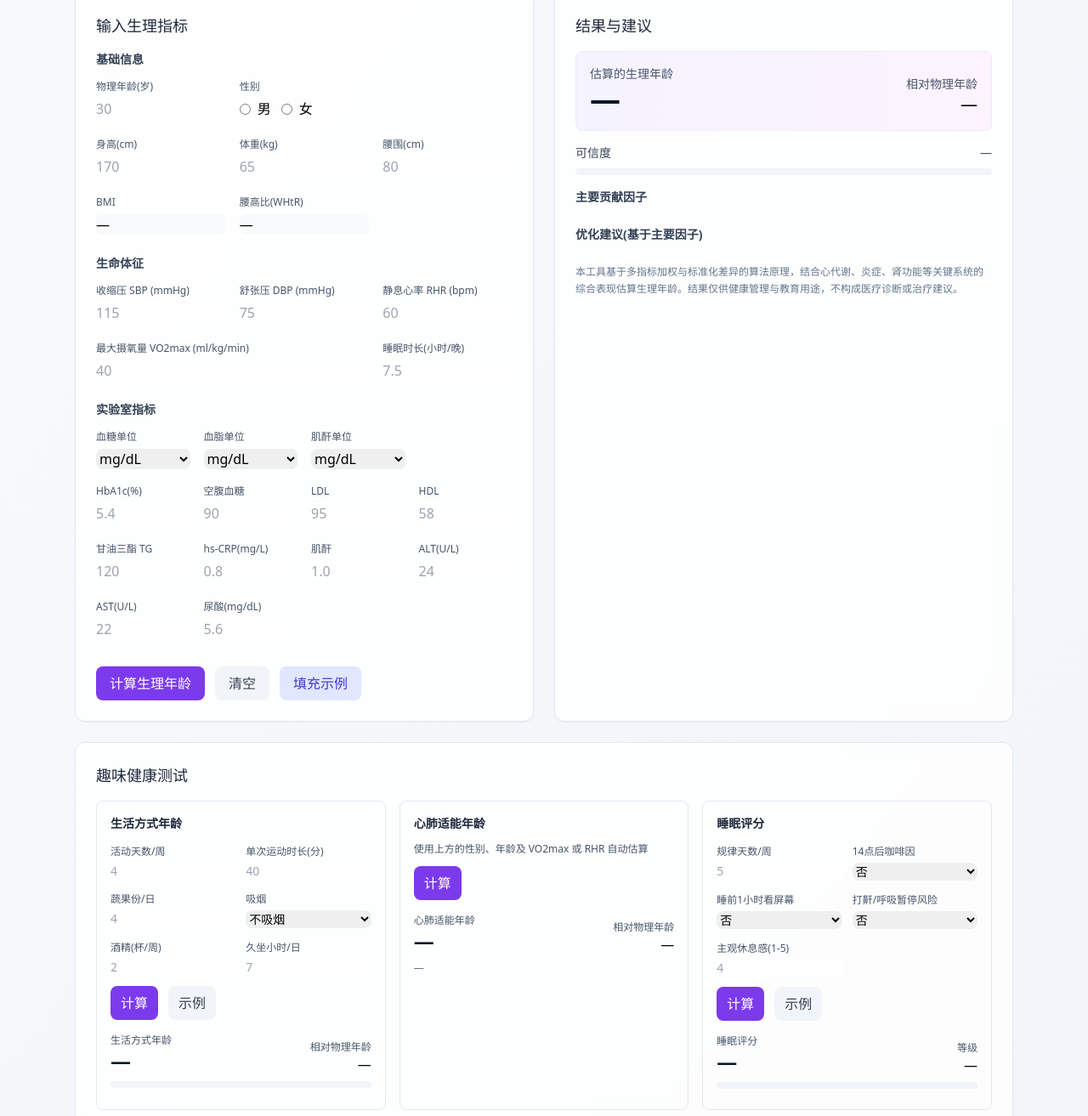
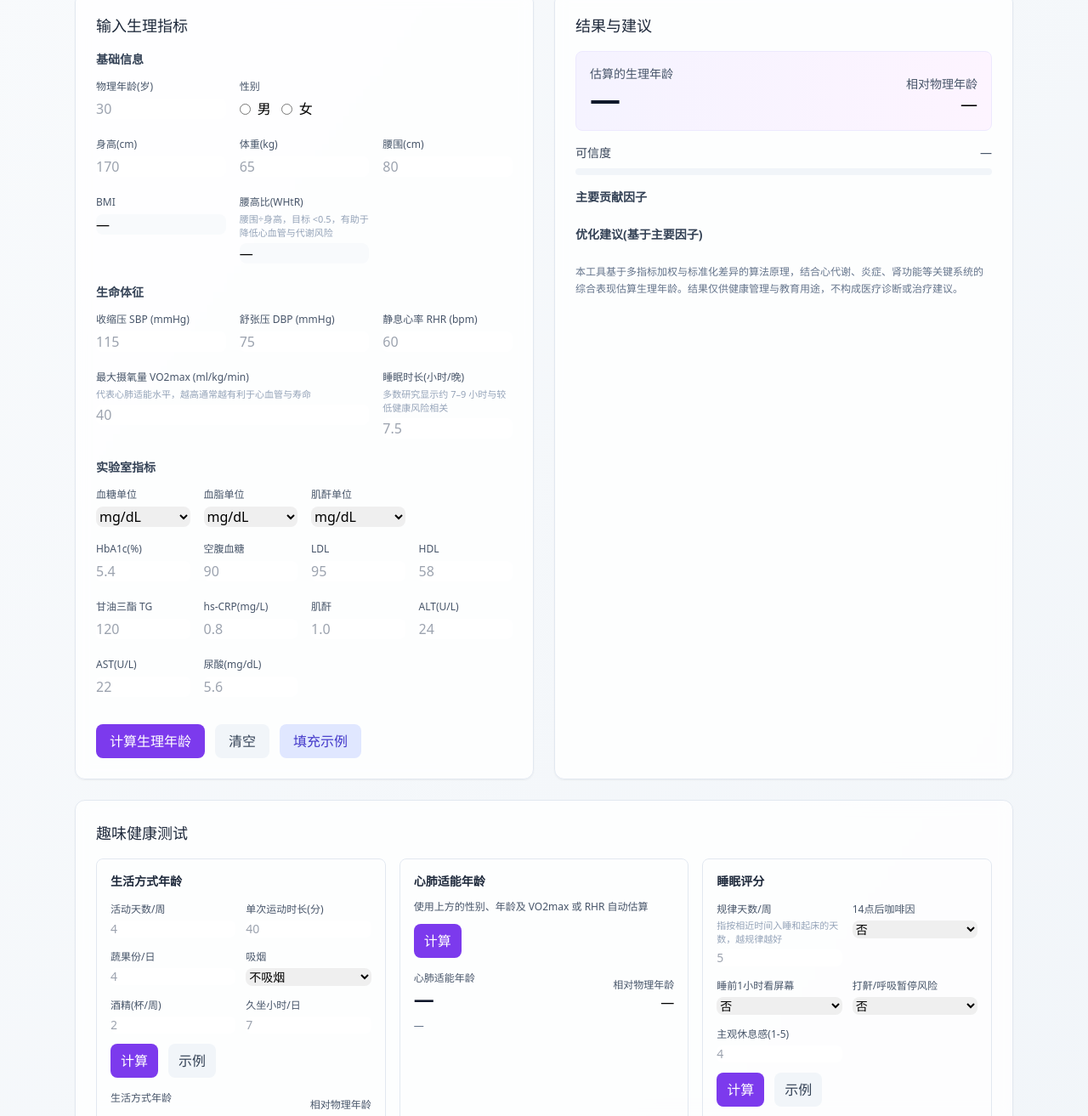
Before and after one commit to LessUp/TrueAge, a plain HTML site: page index.html in a window 1280 px wide. Shown: the part 153-1466 px from the top of the page at 85% size. Drawn offline with nearby package versions, Linux system fonts and the light colour scheme.

Commit message:
feat: add explanatory tooltips for health metrics in Chinese
- Added inline help text for WHtR (waist-to-height ratio) explaining target value <0.5 and cardiovascular benefits
- Added description for VO2max highlighting its importance for cardiovascular health and longevity
- Added guidance for sleep duration referencing 7-9 hour recommendation from research
- Added explanation for sleep consistency metric emphasizing regularity benefits

```diff
--- a/index.html
+++ b/index.html
@@ -55,7 +55,9 @@
               <input id="bmi" type="text" disabled class="mt-1 w-full rounded-lg border-slate-200 bg-slate-50" placeholder="—" />
             </div>
             <div>
-              <label class="text-xs text-slate-600">腰高比(WHtR)</label>
+              <label class="text-xs text-slate-600">腰高比(WHtR)
+                <span class="block text-[11px] text-slate-400 mt-0.5">腰围÷身高，目标 <0.5，有助于降低心血管与代谢风险</span>
+              </label>
               <input id="whtr" type="text" disabled class="mt-1 w-full rounded-lg border-slate-200 bg-slate-50" placeholder="—" />
             </div>
           </div>
@@ -77,11 +79,15 @@
               <input id="rhr" type="number" min="35" max="120" step="1" class="mt-1 w-full rounded-lg border-slate-300 focus:ring-violet-500 focus:border-violet-500" placeholder="60" />
             </div>
             <div class="md:col-span-2">
-              <label class="text-xs text-slate-600">最大摄氧量 VO2max (ml/kg/min)</label>
+              <label class="text-xs text-slate-600">最大摄氧量 VO2max (ml/kg/min)
+                <span class="block text-[11px] text-slate-400 mt-0.5">代表心肺适能水平，越高通常越有利于心血管与寿命</span>
+              </label>
               <input id="vo2max" type="number" min="15" max="80" step="0.1" class="mt-1 w-full rounded-lg border-slate-300 focus:ring-violet-500 focus:border-violet-500" placeholder="40" />
             </div>
             <div>
-              <label class="text-xs text-slate-600">睡眠时长(小时/晚)</label>
+              <label class="text-xs text-slate-600">睡眠时长(小时/晚)
+                <span class="block text-[11px] text-slate-400 mt-0.5">多数研究显示约 7–9 小时与较低健康风险相关</span>
+              </label>
               <input id="sleep" type="number" min="3" max="12" step="0.1" class="mt-1 w-full rounded-lg border-slate-300 focus:ring-violet-500 focus:border-violet-500" placeholder="7.5" />
             </div>
           </div>
@@ -287,7 +293,9 @@
           <div class="text-sm font-semibold text-slate-800 mb-3">睡眠评分</div>
           <div class="grid grid-cols-2 gap-3 text-sm">
             <div>
-              <label class="text-xs text-slate-600">规律天数/周</label>
+              <label class="text-xs text-slate-600">规律天数/周
+                <span class="block text-[11px] text-slate-400 mt-0.5">指按相近时间入睡和起床的天数，越规律越好</span>
+              </label>
               <input id="sl_consistency" type="number" min="0" max="7" step="1" class="mt-1 w-full rounded-lg border-slate-300 focus:ring-violet-500 focus:border-violet-500" placeholder="5" />
             </div>
             <div>
```
